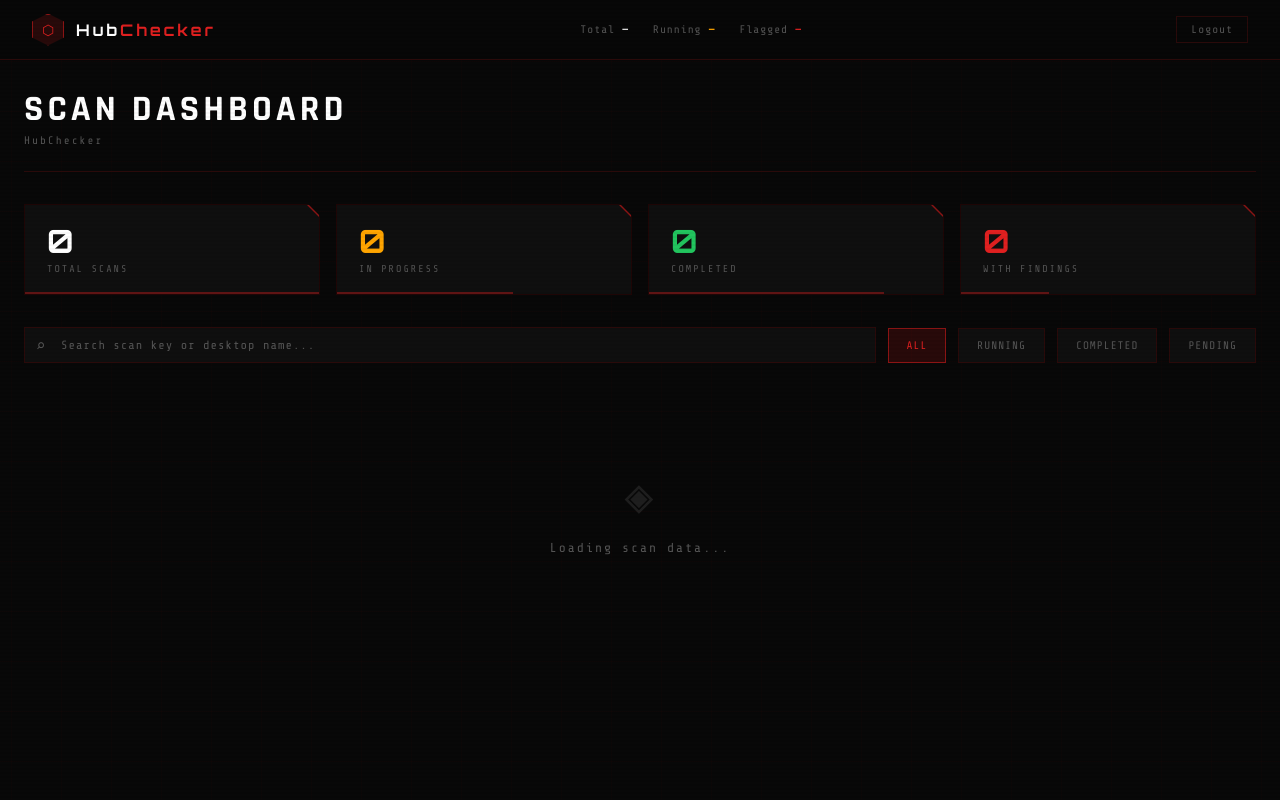
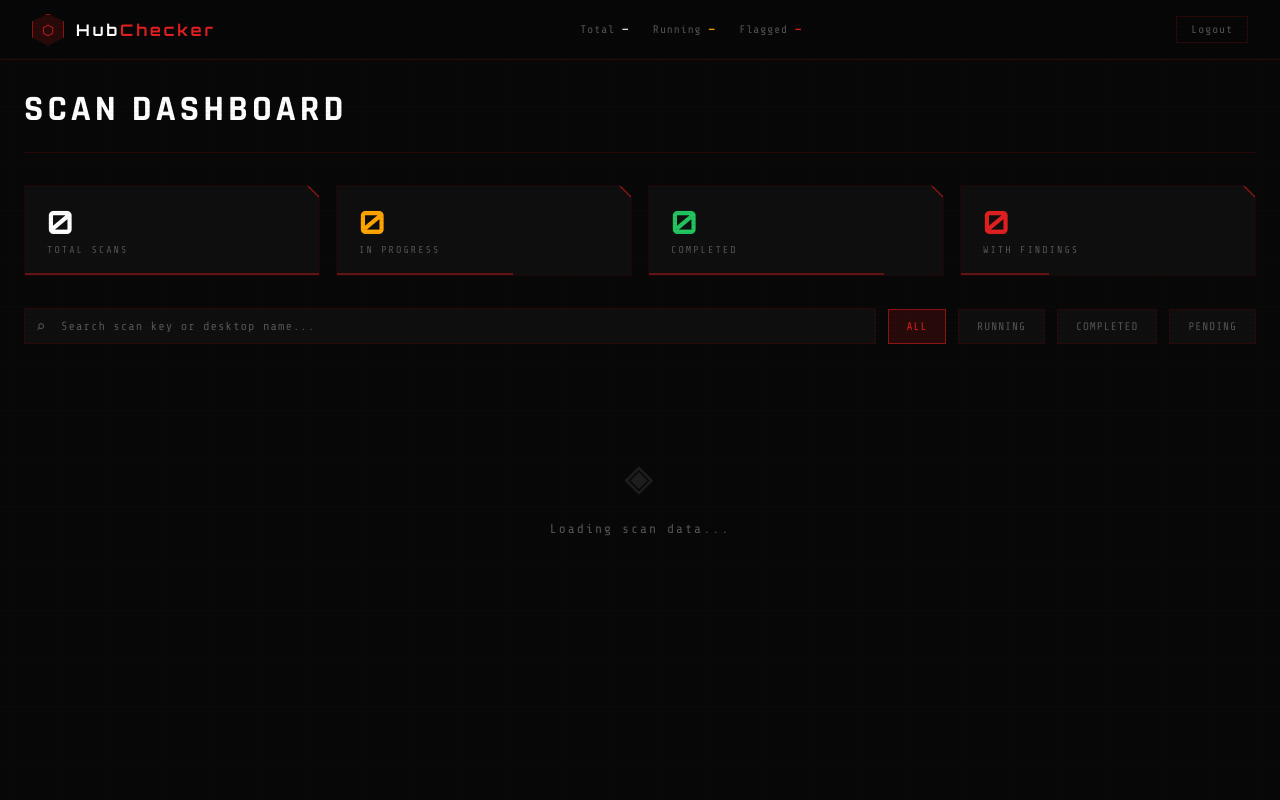
Before and after one commit to bubba81/hub_checker, a Flask app: template templates/dashboard.html in a window 1280 px wide. Run offline with Flask 3, Linux system fonts and the light colour scheme; the template is opened without the code that fills it, so the values that code supplies are empty; some libraries are stand-ins or nearby versions.

Commit message:
Update dashboard.html

```diff
--- a/templates/dashboard.html
+++ b/templates/dashboard.html
@@ -3,7 +3,7 @@
 <head>
 <meta charset="UTF-8"/>
 <meta name="viewport" content="width=device-width,initial-scale=1"/>
-<title>HubChecker — Scan Dashboard</title>
+<title>Scan Dashboard</title>
 <link rel="preconnect" href="https://fonts.googleapis.com"/>
 <link href="https://fonts.googleapis.com/css2?family=Share+Tech+Mono&family=Rajdhani:wght@400;500;600;700&family=Orbitron:wght@700;900&display=swap" rel="stylesheet"/>
 <style>
@@ -757,7 +757,6 @@ nav {
   <div class="page-header">
     <div>
       <div class="page-title">Scan Dashboard</div>
-      <div class="page-subtitle">HubChecker</div>
     </div>
   </div>
 
```
